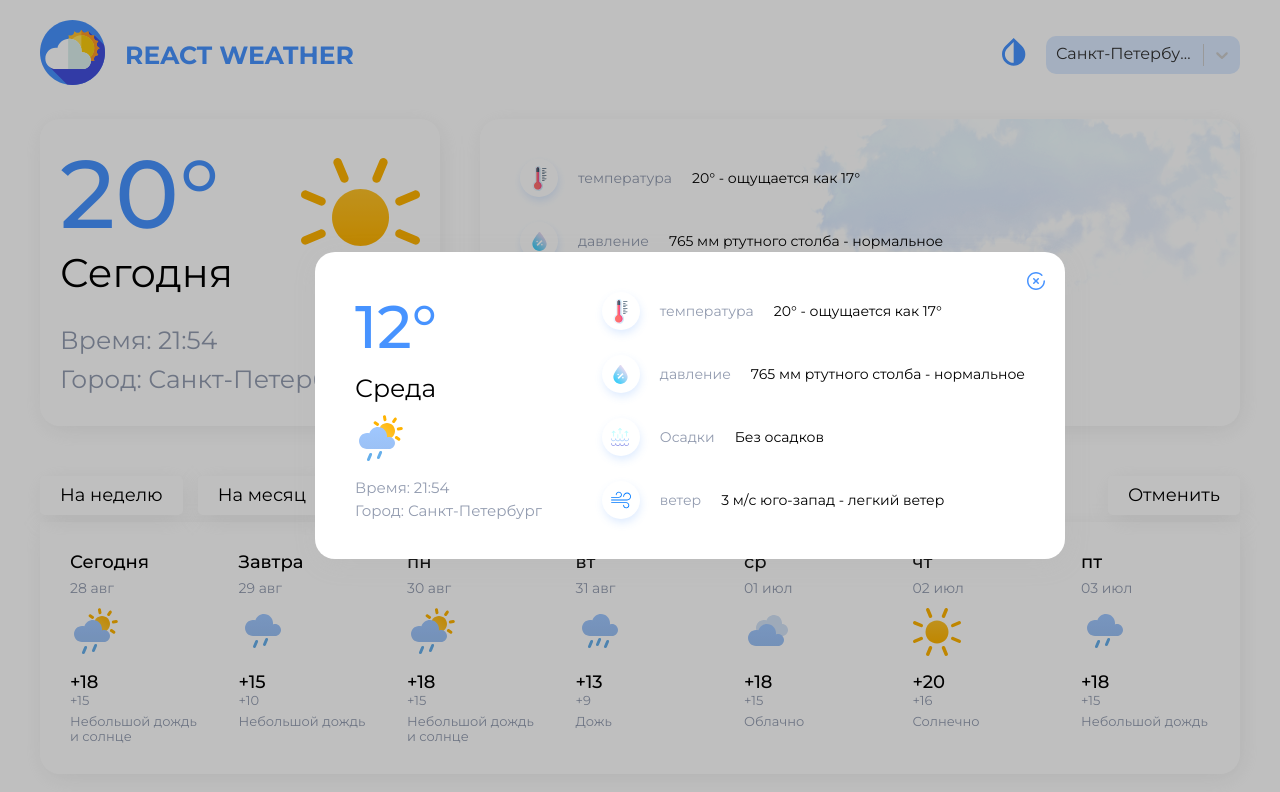
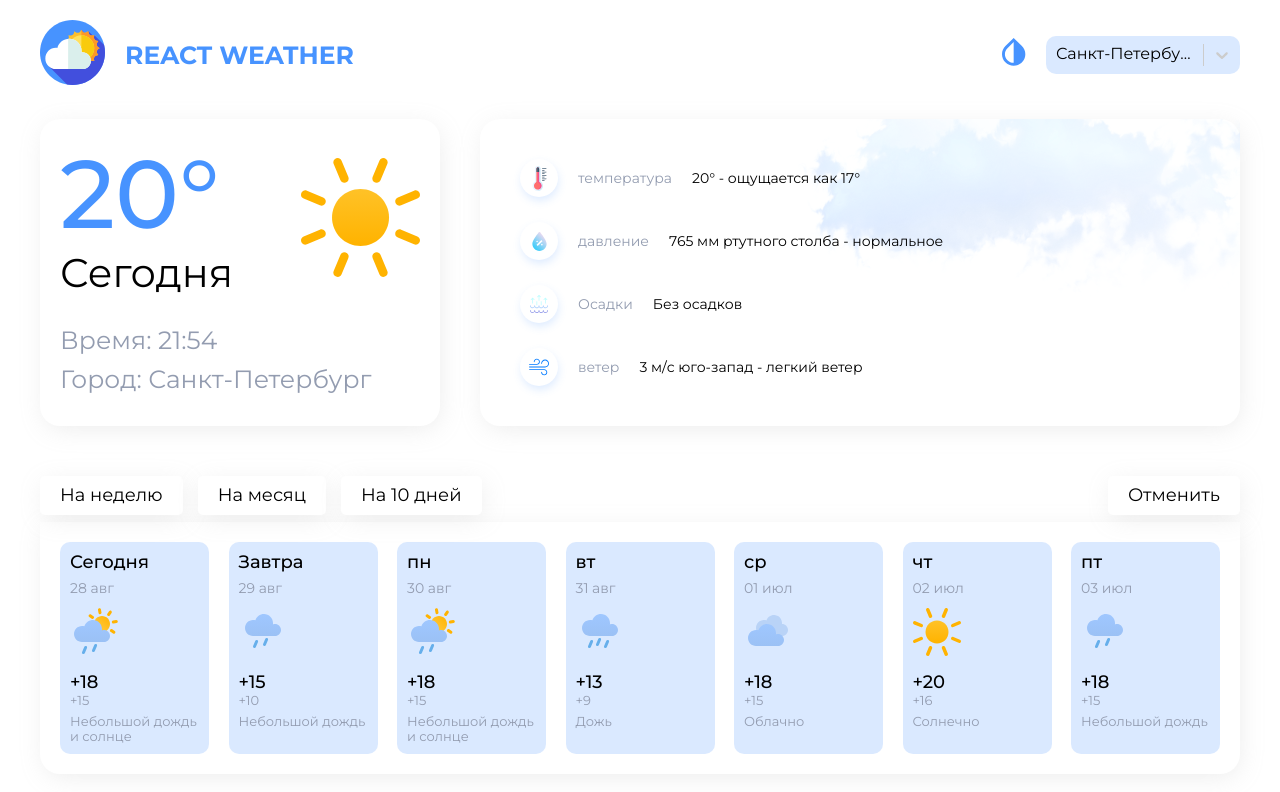
Before and after one commit to kolomyaka/React-Weather, a React (Create React App) app in the folder reactweather/: page / in a window 1280 px wide. Shown: the top 792 px of the page. Built offline with nearby package versions, Linux system fonts and the light colour scheme.

Commit message:
Добавление простого способа смены темы, далее будет реализация смены темы через хук useContext.

```diff
--- a/reactweather/src/App.tsx
+++ b/reactweather/src/App.tsx
@@ -9,7 +9,7 @@ import Popup from "./pages/shared/Popup/Popup";
 function App() {
   return (
     <div className="global__container">
-      <Popup />
+      {/* <Popup /> */}
       <div className="container">
         <Header />
         <Routes>
--- a/reactweather/src/pages/Home/components/Days/Days.module.scss
+++ b/reactweather/src/pages/Home/components/Days/Days.module.scss
@@ -5,7 +5,7 @@
     justify-content: space-between;
     flex-wrap: wrap;
     padding: 20px;
-    background: var(#{--card-background-default});
+    background: var(#{--components-background-default});
     box-shadow: $box-shadow;
     border-radius: 0 0 $border-radius $border-radius;
 }
@@ -14,7 +14,7 @@
     display: flex;
     flex-direction: column;
     padding: 10px;
-    background: #fff;
+    background: var(#{--card-background-default});
     border-radius: 10px;
     width: 149px;
     transition: .3s;
@@ -23,6 +23,7 @@
         margin-bottom: 7px;
         font-size: 18px;
         font-weight: 500;
+        color: var(#{--text-color-default});
     }
     .day_info {
         color: $greyColor;
@@ -38,6 +39,7 @@
     }
     .temp_day {
         font-size: 18px;
+        color: var(#{--text-color-default});
         font-weight: 500;
     }
     .temp_night {
@@ -50,7 +52,7 @@
         color: $greyColor;
     }
     &:hover {
-        box-shadow: 0 3px 20px rgba(147,144,144,.28)
+        box-shadow: var(#{--card-shadow-default});
     }
 }
 
@@ -69,8 +71,8 @@
     padding: 9px 20px;
     margin-right: 15px;
     font-size: 18px;
-    color: $liteColor;
-    background-color: $liteBackground;
+    color: var(#{--text-color-default});
+    background-color: var(#{--components-background-default});
     display: flex;
     align-items: center;
     justify-content: center;
--- a/reactweather/src/pages/Home/components/Days/Days.tsx
+++ b/reactweather/src/pages/Home/components/Days/Days.tsx
@@ -1,12 +1,8 @@
 import React from 'react'
 import Card from './Card';
 
-
-
-
 import s from './Days.module.scss';
 import Tabs from './Tabs';
-
 
 type Props = {}
 
--- a/reactweather/src/pages/Home/components/ThisDay/ThisDay.module.scss
+++ b/reactweather/src/pages/Home/components/ThisDay/ThisDay.module.scss
@@ -26,6 +26,7 @@
     }
     .this__day_name {
         font-size: 40px;
+        color: var(#{--text-color-default});
     }
 }
 
--- a/reactweather/src/pages/Home/components/ThisDayInfo/ThisDayInfo.module.scss
+++ b/reactweather/src/pages/Home/components/ThisDayInfo/ThisDayInfo.module.scss
@@ -5,7 +5,7 @@
     padding: 40px;
     max-width: 760px;
     width: 100%;
-    background: $lite-background;
+    background: var(#{--components-background-default});
     box-shadow: $box-shadow;
     border-radius: $border-radius;
 }
@@ -43,7 +43,7 @@
         }
         &__value {
             font-size: 14px;
-            color: 000;
+            color: var(#{--text-color-default});
         }
     }
 }
--- a/reactweather/src/pages/shared/Popup/Popup.module.scss
+++ b/reactweather/src/pages/shared/Popup/Popup.module.scss
@@ -3,22 +3,23 @@
 .popup {
     position: absolute;
     top: 31.5%;
+
     left: calc(50% - 325px);
-    z-index: 1000;
-    display: flex;
+    z-index: 1000001;
+    display: none;
     align-items: center;
     justify-content: space-between;
     padding: 40px;
     max-width: 750px;
     width: 100%;
-    background: $lite-background;
+    background: $light-background;
     box-shadow: $box-shadow;
     border-radius: $border-radius;
 }
 
 .blur {
     position: absolute;
-    z-index: 1001;
+    z-index: -1;
     width: 100%;
     height: 100vh;
     background: rgba(0,0,0,.25);
--- a/reactweather/src/pages/shared/header/Header.module.scss
+++ b/reactweather/src/pages/shared/header/Header.module.scss
@@ -15,7 +15,12 @@
     svg {
         width: 65px;
         height: 65px;
+        cursor: pointer;
     }
+}
+
+.change_theme {
+    cursor: pointer;
 }
 
 .title {
--- a/reactweather/src/pages/shared/header/Header.tsx
+++ b/reactweather/src/pages/shared/header/Header.tsx
@@ -1,43 +1,71 @@
-import React from 'react'
-import Select from 'react-select';
+import React, { useEffect, useState } from "react";
+import Select from "react-select";
 
-import GlobalSvgSelector from '../../../assets/icons/global/GlobalSvgSelector';
-import s from './Header.module.scss';
+import GlobalSvgSelector from "../../../assets/icons/global/GlobalSvgSelector";
+import s from "./Header.module.scss";
 
-
-type Props = {}
+type Props = {};
 
 const Header = (props: Props) => {
-
   const options = [
-        { value: 'city-1', label: 'Санкт-Петербург' },
-        { value: 'city-2', label: 'Москва' },
-        { value: 'city-3', label: 'Мурманск' }
-    ]
+    { value: "city-1", label: "Санкт-Петербург" },
+    { value: "city-2", label: "Москва" },
+    { value: "city-3", label: "Мурманск" },
+  ];
 
   const selectStyles = {
-        control : (styles : any) => ({
+    control: (styles: any) => ({
       ...styles,
-            backgroundColor : 'rgba(71,147,255, .2)',
-            width : '194px',
-            height: '37px',
-            border: 'none',
-            borderRadius : '10px',
-            zIndex : 100,
+      backgroundColor: 0 ? "#4F4F4F" : "rgba(71,147,255, .2)",
+      width: "194px",
+      height: "37px",
+      border: "none",
+      borderRadius: "10px",
+      zIndex: 1000000,
+    }),
+    singleValue: (styles: any) => ({
+      ...styles,
+      color: theme === 'light' ? '#000' : '#fff',
+    }),
+  };
+
+  const [theme, setTheme] = useState("light");
+
+  const changeTheme = () => {
+    // Функция для изменения темы
+    setTheme(theme === "light" ? "dark" : "light");
+  };
+
+  useEffect(() => {
+    // Теперь в зависимости от значения переменной темы, изменяем css свойства
+    const root = document.querySelector(":root") as HTMLElement;
+
+    const components = [
+      'body-background',
+      "components-background",
+      "card-background",
+      "card-shadow",
+      "text-color",
+    ];
+
+    components.forEach((component) => {
+        root.style.setProperty(`--${component}-default`,
+        `var(--${component}-${theme})`
+        );
     })
-    }
+  }, [theme]);
 
   return (
     <header className={s.header}>
       <div className={s.wrapper}>
         <div className={s.logo}>
-                <GlobalSvgSelector id='header-logo' />
+          <GlobalSvgSelector id="header-logo" />
         </div>
         <div className={s.title}>React Weather</div>
       </div>
       <div className={s.wrapper}>
-            <div className={s.change_theme} >
-                <GlobalSvgSelector id='change-theme' />
+        <div className={s.change_theme} onClick={changeTheme}>
+          <GlobalSvgSelector id="change-theme" />
         </div>
         <Select
           defaultValue={options[0]}
@@ -46,7 +74,7 @@ const Header = (props: Props) => {
         />
       </div>
     </header>
-  )
-}
+  );
+};
 
 export default Header;
--- a/reactweather/src/styles/variables.scss
+++ b/reactweather/src/styles/variables.scss
@@ -1,11 +1,15 @@
-$lite-background: #fff;
+$light-background: #fff;
 $box-shadow: 2px 5px 25px -3px rgba(180, 180, 180, .25);
 $border-radius: 20px;
 $blueColor: #4793FF;
-$greyColor: #939CB0;
 $liteColor: #000;
 $liteBackground: #fff;
 $dark-background: #000;
+
+
+$light-color: #000;
+$dark-color: #fff;
+$greyColor: #939CB0;
 
 
 // Body background
@@ -17,14 +21,12 @@ $components-background-dark: #4F4F4F;
 $components-background-light: #fff;
 
 // Card-background
-$card-background-dark: #4F4F4F;
-$card-background-light: #fff;
+$card-background-dark: #2e3035;
+$card-background-light: rgba(71,147,255,.2);
 
 // Card-shadow
-$card-box-shadow-dark: 0px 3px 20px rgba(5,5,5,0.28);
-$card-box-shadow-light: 0px 3px 20px rgba(147,144,144,0.28);
-
-
+$card-box-shadow-light: 0px 3px 20px rgba(0,0,0,0.35);
+$card-box-shadow-dark: 0px 3px 20px rgba(255, 255, 255, 0.35);
 
 
 :root {
@@ -48,6 +50,8 @@ $card-box-shadow-light: 0px 3px 20px rgba(147,144,144,0.28);
     --card-shadow-light: #{$card-box-shadow-light};
     --card-shadow-default: var(#{--card-shadow-light});
 
-    //
-
+    // text
+    --text-color-dark : #{$dark-color};
+    --text-color-light : #{$light-color};
+    --text-color-default: var(#{--text-color-light});
 }
```
Lines whose indentation alone changed are shown as unchanged.
